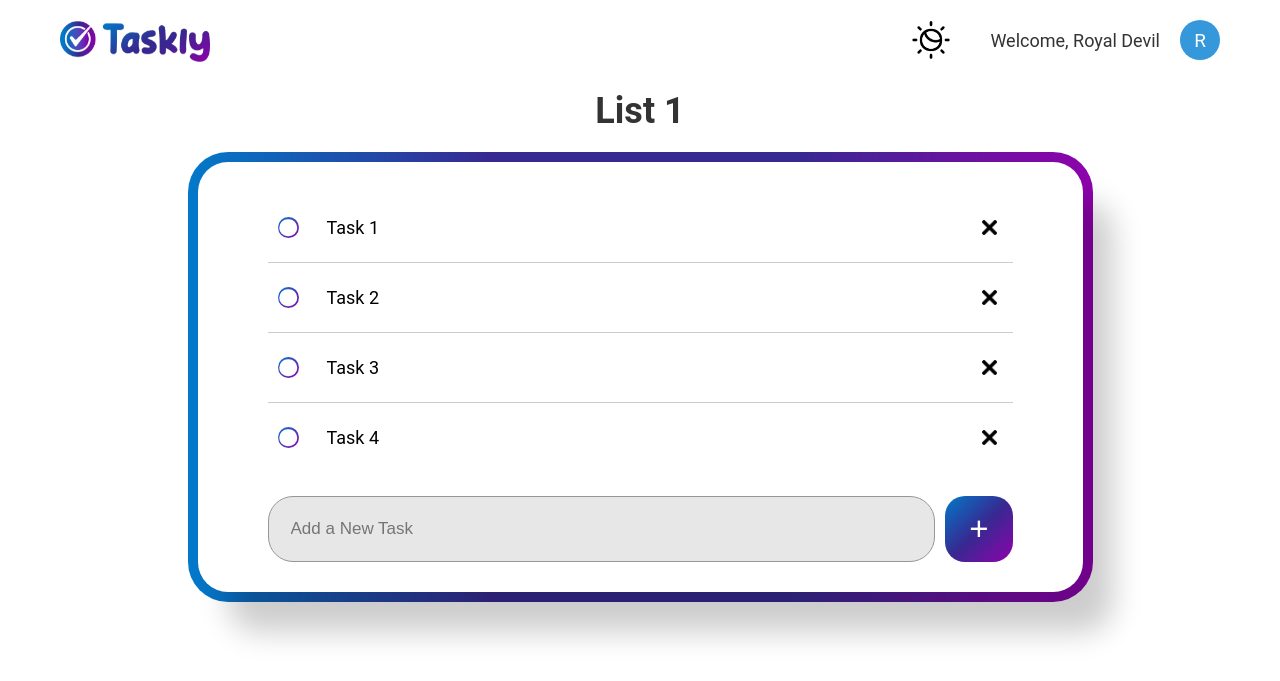
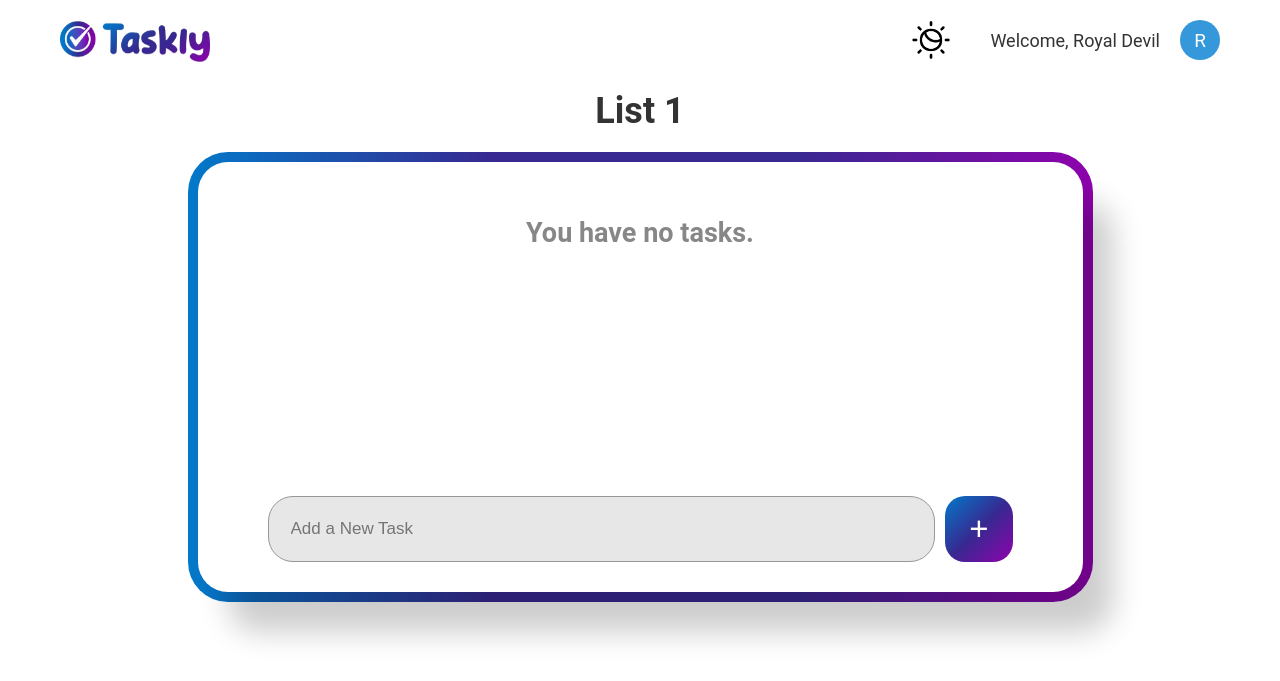
Before and after one commit to aparnaroy/Taskly-Flask, a Flask app: page /tasks in a window 1280 px wide. Shown: the top 681 px of the page. Run offline with Flask 3, Linux system fonts and the light colour scheme; data that the repository does not hold is empty.

Commit message:
got rest api working with sqlite db

```diff
--- a/app.py
+++ b/app.py
@@ -1,7 +1,25 @@
-from flask import Flask, render_template
+from flask import Flask, jsonify, request, render_template
+from flask_sqlalchemy import SQLAlchemy
 
 app = Flask(__name__)
+app.config['SQLALCHEMY_DATABASE_URI'] = 'sqlite:///tasks.db'  # SQLite database file
+app.config['SQLALCHEMY_TRACK_MODIFICATIONS'] = False
+db = SQLAlchemy(app)
 
+# Task model
+class Task(db.Model):
+    id = db.Column(db.Integer, primary_key=True)
+    title = db.Column(db.String(200), nullable=False)
+    completed = db.Column(db.Boolean, default=False)
+
+    def to_dict(self):
+        return {"id": self.id, "title": self.title, "completed": self.completed}
+
+# Create the database tables
+with app.app_context():
+    db.create_all()
+
+# All page routes
 @app.route('/')
 def index():
     return render_template('index.html')
@@ -14,5 +32,49 @@ def startUp():
 def mainPage():
     return render_template('main-page.html')
 
+
+# RESTful API Endpoints
+
+# GET All Tasks
+@app.route('/api/tasks', methods=['GET'])
+def get_tasks():
+    tasks = Task.query.all()
+    return jsonify([task.to_dict() for task in tasks])
+
+# GET Specific Task
+@app.route('/api/tasks/<int:task_id>', methods=['GET'])
+def get_task(task_id):
+    task = Task.query.get(task_id)
+    return jsonify(task.to_dict()) if task else ('', 404)
+
+# CREATE/POST a Task
+@app.route('/api/tasks', methods=['POST'])
+def create_task():
+    new_task = Task(title=request.json['title'])
+    db.session.add(new_task)
+    db.session.commit()
+    return jsonify(new_task.to_dict()), 201
+
+# UPDATE/PUT a Specific Task
+@app.route('/api/tasks/<int:task_id>', methods=['PUT'])
+def update_task(task_id):
+    task = Task.query.get(task_id)
+    if task:
+        task.title = request.json.get('title', task.title)
+        task.completed = request.json.get('completed', task.completed)
+        db.session.commit()
+        return jsonify(task.to_dict())
+    return ('', 404)
+
+# DELETE a Specific Task
+@app.route('/api/tasks/<int:task_id>', methods=['DELETE'])
+def delete_task(task_id):
+    task = Task.query.get(task_id)
+    if task:
+        db.session.delete(task)
+        db.session.commit()
+        return ('', 204)
+    return ('', 404)
+
 if __name__ == '__main__':
     app.run(debug=True)
--- a/static/css/main-page.css
+++ b/static/css/main-page.css
@@ -453,3 +453,12 @@ body {
     height: 12px;
     background-color: #DAF7A6;
 }
+
+#no-tasks-message {
+    display: none;
+    text-align: center;
+    margin-top: 40px;
+    font-size: 27px;
+    font-weight: bold;
+    color: #878787;
+}
--- a/static/js/main.js
+++ b/static/js/main.js
@@ -58,52 +58,215 @@ function toggleLightDarkMode() {
     }
 }
 
+// User profile dropdown menu
+function toggleDropdown() {
+    const dropdown = document.getElementById("userDropdown");
+    dropdown.style.display = dropdown.style.display === "block" ? "none" : "block";
+}
 
-// Task List Functions
+window.onclick = function(event) {
+    const userDropdown = document.getElementById("userDropdown");
+    if (!event.target.matches('.user-circle')) {
+        if (userDropdown.style.display === "block") {
+            userDropdown.style.display = "none";
+        }
+    }
+};
 
-function addTask() {
+$(document).ready(function() {
+    // // Retrieve user info from sessionStorage
+    // const username = sessionStorage.getItem('username');
+    // const userInitial = sessionStorage.getItem('userInitial');
+    // const email = sessionStorage.getItem('userEmail');
+
+    // console.log(username, userInitial, email);
+
+    // // Check if username exists, then update the UI
+    // if (username) {
+    //     document.querySelector('.username').textContent = `Welcome, ${username}`;
+    //     document.querySelector('.user-circle').textContent = userInitial;
+    // }
+
+    // if (email) {
+    //     document.querySelector('.user-email').textContent = email;
+    // }
+
+    // Call the function on page load to ensure layout is correct
+    handleResize();
+
+    loadTasks();
+});
+
+
+
+// Task Functions
+
+// LOAD TASKS (GET Request)
+async function loadTasks() {
+    try {
+        const response = await fetch('/api/tasks');
+        const tasks = await response.json();
+
+        const taskList = document.getElementById('taskList');
+        taskList.innerHTML = ''; // Clear existing tasks
+
+        if (tasks.length === 0) {
+            document.getElementById('no-tasks-message').style.display = 'block';
+        } else {
+            document.getElementById('no-tasks-message').style.display = 'none';
+            tasks.forEach(task => {
+                const taskElement = createTaskElement(task);
+                taskList.appendChild(taskElement);
+            });
+        }
+    } catch (error) {
+        console.error('Error loading tasks:', error);
+    }
+}
+
+// Helper function to create a task element HTML
+function createTaskElement(task) {
+    const newTask = document.createElement('li');
+    newTask.dataset.taskId = task.id;  // Store task ID in a data attribute
+
+    // Mark as completed if it is
+    if (task.completed) {
+        newTask.classList.add('completed');
+    }
+
+    newTask.innerHTML = `
+        <div class="circle" onclick="taskCompleted(event)"></div>
+        <div class="task-input task-text ${task.completed ? 'completed' : ''}" contenteditable="true" onblur="updateTask(event)">${task.title}</div>
+        <img src="../static/img/delete.png" class="delete-button" onclick="deleteTask(event)" alt="Delete"/>
+    `;
+
+    return newTask;
+}
+
+
+// CREATE TASK (POST Request)
+async function addTask(event) {
+    event.preventDefault();
+
     const input = document.getElementById('newTaskInput');
-    const taskList = document.getElementById('taskList');
+    if (input.value.trim() === '') {
+        alert('Task cannot be empty');
+        return; // Ignore empty input
+    }
 
-    if (input.value.trim() === '') return; // Ignore empty input
+    try {
+        const response = await fetch('/api/tasks', {
+            method: 'POST',
+            headers: { 'Content-Type': 'application/json' },
+            body: JSON.stringify({ title: input.value, completed: false })
+        });
 
-    const newTask = document.createElement('li');
-    newTask.innerHTML = `<div class="circle" onclick="taskCompleted(event)"></div>
-                        <div class="task-input task-text" contenteditable="true" onchange="updateTask(event)">${input.value}</div>
-                        <img src="../static/img/delete.png" class="delete-button" onclick="deleteTask(event)" alt="Delete"/>`;
-    taskList.appendChild(newTask);
+        if (response.ok) {
+            const newTask = await response.json();
+            document.getElementById('no-tasks-message').style.display = 'none'; // Hide the no tasks message
+            const taskElement = createTaskElement(newTask);
+            document.getElementById('taskList').appendChild(taskElement);
+        }
+
+    } catch (error) {
+        console.error('Error adding task:', error);
+    }
 
     input.value = ''; // Clear the input field
 }
 
-function deleteTask(event) {
-    const listItem = event.currentTarget.closest('li');
-    listItem.style.transition = 'opacity 0.5s ease'; // Add a transition for smooth removal
-    listItem.style.opacity = '0'; // Fade out
 
-    // Remove the item after the fade-out transition
-    setTimeout(() => {
-        listItem.remove();
-    }, 500); // Match the duration with the CSS transition
+// UPDATE TASK Text (PUT Request)
+async function updateTask(event) {
+    const taskElement = event.currentTarget.closest('li');
+    const taskId = taskElement.dataset.taskId;  // Get task ID
+    const updatedTitle = event.currentTarget.textContent.trim();
+
+    if (updatedTitle === '') {
+        alert('Task cannot be empty');
+        return;
+    }
+
+    try {
+        const response = await fetch(`/api/tasks/${taskId}`, {
+            method: 'PUT',
+            headers: { 'Content-Type': 'application/json' },
+            body: JSON.stringify({ title: updatedTitle })
+        });
+
+        if (!response.ok) {
+            throw new Error('Failed to update the task');
+        }
+
+        console.log('Task updated successfully');
+    } catch (error) {
+        console.error('Error updating task:', error);
+    }
 }
 
 
+// UPDATE TASK Completion (PUT Request)
+async function taskCompleted(event) {
+    const taskElement = event.currentTarget.closest('li');
+    const taskTextElement = taskElement.querySelector('.task-text');
+    taskElement.classList.toggle('completed'); // Toggle the completed class
+    taskTextElement.classList.toggle('completed');
 
-function taskCompleted(event) {
-    const listItem = event.currentTarget.closest('li');
-    listItem.classList.toggle('completed'); // Toggle the completed class
+    const taskId = taskElement.dataset.taskId;  // Get task ID from the data attribute
+    const isCompleted = taskElement.classList.contains('completed');
 
-    const taskInput = listItem.querySelector('.task-text');
+    try {
+        const response = await fetch(`/api/tasks/${taskId}`, {
+            method: 'PUT',
+            headers: { 'Content-Type': 'application/json' },
+            body: JSON.stringify({ completed: isCompleted })
+        });
 
-    if (taskInput) {
-        taskInput.classList.toggle('completed'); // Toggle the completed class for the input
-    }
-
-    // Trigger confetti effect if task completed
-    if (listItem.classList.contains('completed')) {
-        createConfetti();
+        if (response.ok) {
+            console.log(`Task ${taskId} updated successfully.`);
+        } else {
+            console.error('Error updating task:', await response.text());
+        }
+    } catch (error) {
+        console.error('Error updating task:', error);
     }
 }
+
+
+// DELETE TASK (DELETE Request)
+async function deleteTask(event) {
+    const taskElement = event.currentTarget.closest('li');
+    const taskId = taskElement.dataset.taskId;  // Get task ID
+
+    try {
+        const response = await fetch(`/api/tasks/${taskId}`, {
+            method: 'DELETE'
+        });
+
+        if (response.ok) {
+            taskElement.style.transition = 'opacity 0.5s ease'; // Smooth removal
+            taskElement.style.opacity = '0'; // Fade out
+            // Remove the task from the DOM after the fade-out transition
+            setTimeout(() => {
+                taskElement.remove();
+
+                // Show no tasks message if there are no tasks left
+                const taskList = document.getElementById('taskList');
+                if (taskList.children.length === 0) {
+                    document.getElementById('no-tasks-message').style.display = 'block';
+                }
+            }, 500);
+
+            console.log(`Task ${taskId} deleted successfully.`);
+        } else {
+            console.error('Error deleting task:', await response.text());
+        }
+    } catch (error) {
+        console.error('Error deleting task:', error);
+    }
+}
+
+
 
 
 function createConfetti() {
@@ -148,7 +311,6 @@ function createConfetti() {
     }
 }
 
-
 // Function to generate a random color
 function getRandomColor() {
     const letters = '0123456789ABCDEF';
@@ -158,40 +320,3 @@ function getRandomColor() {
     }
     return color;
 }
-
-// User profile dropdown menu
-function toggleDropdown() {
-    const dropdown = document.getElementById("userDropdown");
-    dropdown.style.display = dropdown.style.display === "block" ? "none" : "block";
-}
-
-$(document).ready(function() {
-    // Retrieve user info from sessionStorage
-    const username = sessionStorage.getItem('username');
-    const userInitial = sessionStorage.getItem('userInitial');
-    const email = sessionStorage.getItem('userEmail');
-
-    console.log(username, userInitial, email);
-
-    // Check if username exists, then update the UI
-    if (username) {
-        document.querySelector('.username').textContent = `Welcome, ${username}`;
-        document.querySelector('.user-circle').textContent = userInitial;
-    }
-
-    if (email) {
-        document.querySelector('.user-email').textContent = email;
-    }
-
-    // Call the function on page load to ensure layout is correct
-    handleResize();
-});
-
-window.onclick = function(event) {
-    const userDropdown = document.getElementById("userDropdown");
-    if (!event.target.matches('.user-circle')) {
-        if (userDropdown.style.display === "block") {
-            userDropdown.style.display = "none";
-        }
-    }
-};
--- a/templates/main-page.html
+++ b/templates/main-page.html
@@ -35,32 +35,20 @@
         <div class="main-content">
             <div id="list-title" contenteditable="true" class="list-title">List 1</div>
             <div class="box">
+                <div id="no-tasks-message">
+                    You have no tasks.
+                </div>
+
                 <ul id="taskList">
-                    <!----------- TODO: Change updateTask() functions onchange to onblur ----------->
-                    <li>
+                    <!-- <li>
                         <div class="circle" onclick="taskCompleted(event)"></div>
                         <div class="task-input task-text" contenteditable="true" onchange="updateTask(event)">Task 1</div>
                         <img src="../static/img/delete.png" class="delete-button" onclick="deleteTask(event)" alt="Delete"/>
-                    </li>
-                    <li>
-                        <div class="circle" onclick="taskCompleted(event)"></div>
-                        <div class="task-input task-text" contenteditable="true" onchange="updateTask(event)">Task 2</div>
-                        <img src="../static/img/delete.png" class="delete-button" onclick="deleteTask(event)" alt="Delete"/>
-                    </li>
-                    <li>
-                        <div class="circle" onclick="taskCompleted(event)"></div>
-                        <div class="task-input task-text" contenteditable="true" onchange="updateTask(event)">Task 3</div>
-                        <img src="../static/img/delete.png" class="delete-button" onclick="deleteTask(event)" alt="Delete"/>
-                    </li>
-                    <li>
-                        <div class="circle" onclick="taskCompleted(event)"></div>
-                        <div class="task-input task-text" contenteditable="true" onchange="updateTask(event)">Task 4</div>
-                        <img src="../static/img/delete.png" class="delete-button" onclick="deleteTask(event)" alt="Delete"/>
-                    </li>
+                    </li> -->
                 </ul>
                 <form id="input-container">
                     <input type="text" id="newTaskInput" placeholder="Add a New Task" />
-                    <button id="addButton" onclick="addTask()">+</button>
+                    <button id="addButton" onclick="addTask(event)">+</button>
                 </form>
             </div>
         </div>
```
Also changed, not shown: 1 other file.
